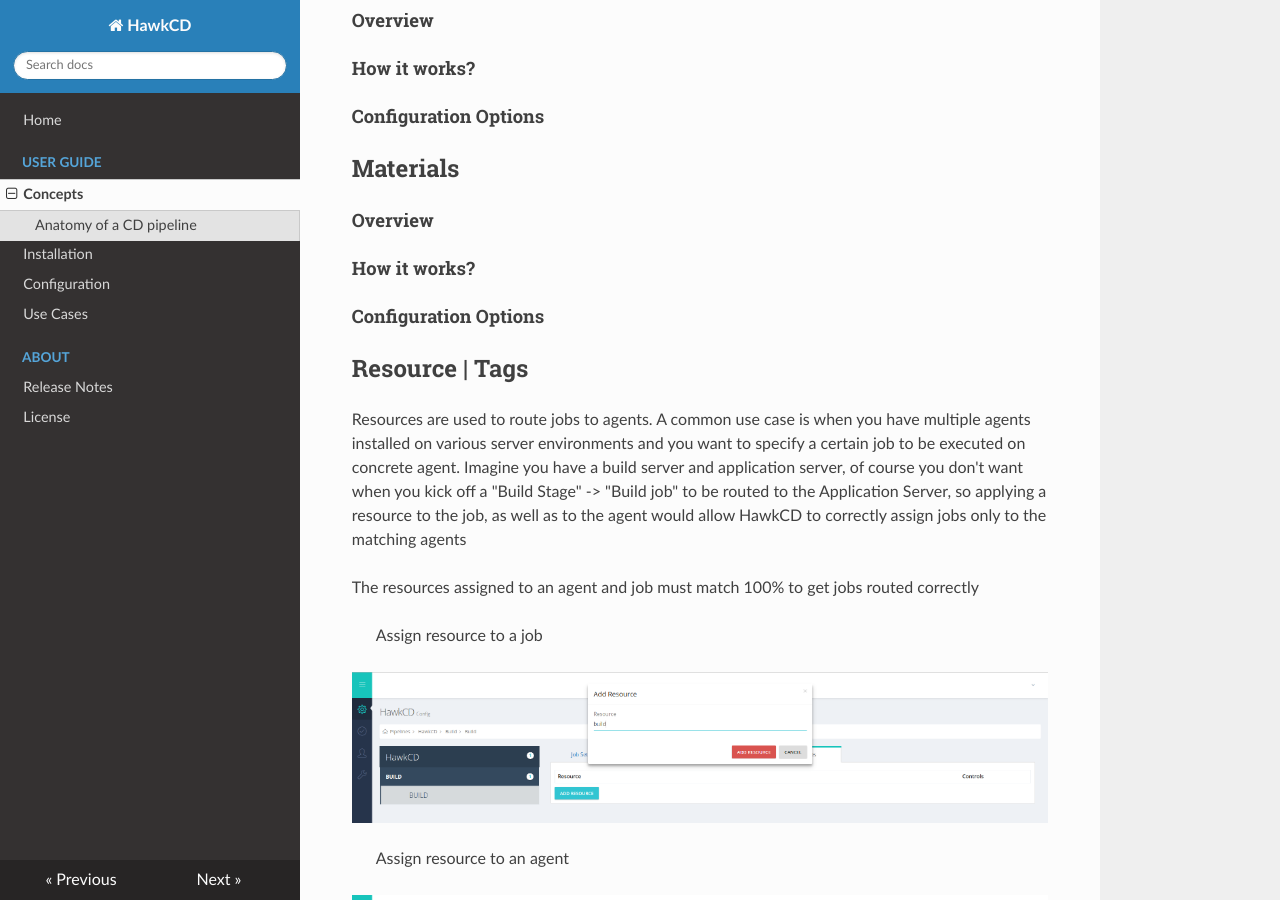
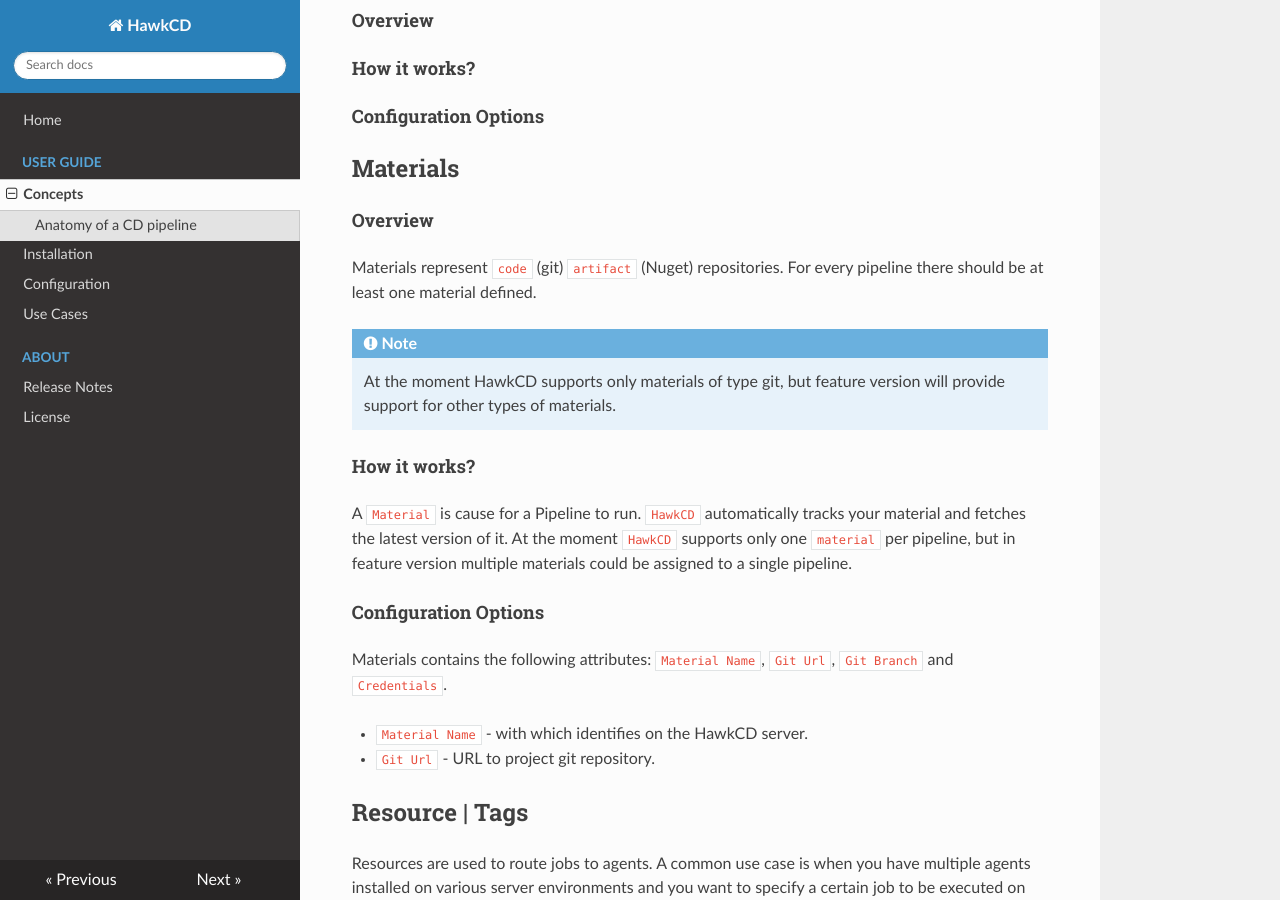
Before and after one commit to rndsolutions/docs.hawkcd.io, an MkDocs documentation site: the page built from docs/concepts/index.md, in a window 1280 px wide and 900 px high, scrolled down 8664 px. Built offline with MkDocs 1.6.1, drawn with Linux system fonts in a browser that asks for light colours; nearby versions of some CDN libraries; old or Windows-style settings are respelled for this version of MkDocs.

Commit message:
started writing Material concept

```diff
--- a/docs/concepts/index.md
+++ b/docs/concepts/index.md
@@ -298,8 +298,28 @@ Materials
 ---------
 
 #### Overview
+Materials represent ``code`` (git) ``artifact`` (Nuget) repositories. For every pipeline there
+should be at least one material defined.
+
+<div class="admonition note">
+<p class="admonition-title">Note</p>
+<p>
+At the moment HawkCD supports only materials of type git, but feature version will provide
+support for other types of materials.
+</p>
+</div>
+
+
 #### How it works?
+A ``Material`` is cause for a Pipeline to run. ``HawkCD`` automatically tracks your material and fetches the latest
+version of it. At the moment ``HawkCD`` supports only one ``material`` per pipeline, but in feature version multiple
+materials could be assigned to a single pipeline.
+
 #### Configuration Options
+Materials contains the following attributes: ``Material Name``, ``Git Url``, ``Git Branch`` and ``Credentials``.
+
+ * ``Material Name`` - with which identifies on the HawkCD server.
+ * ``Git Url`` - URL to project git repository.
 
 Resource | Tags
 ---------------
```
